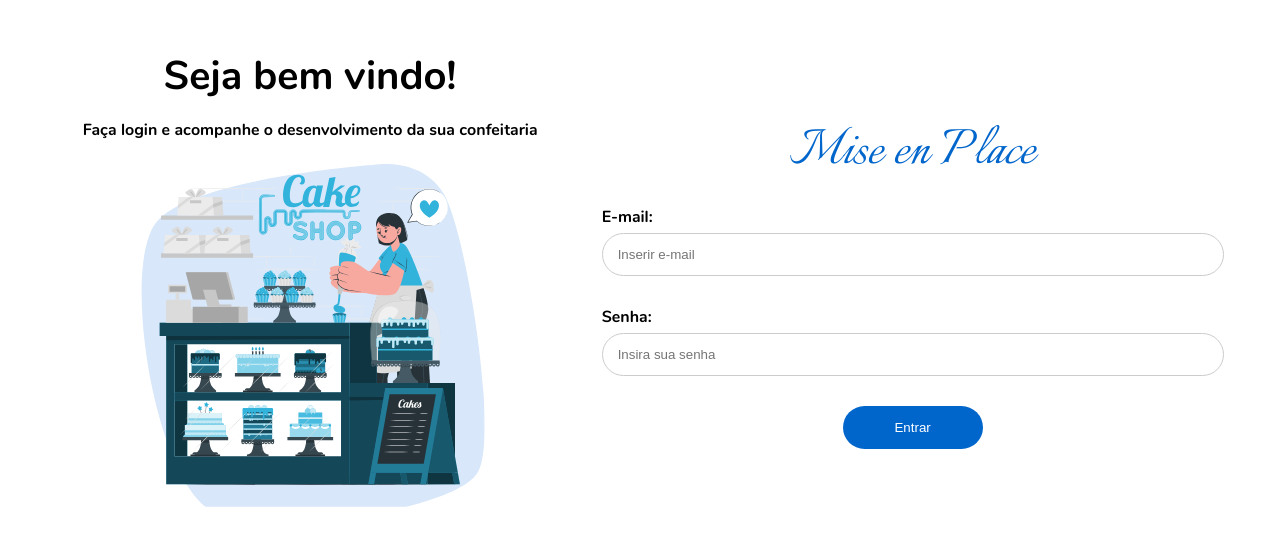
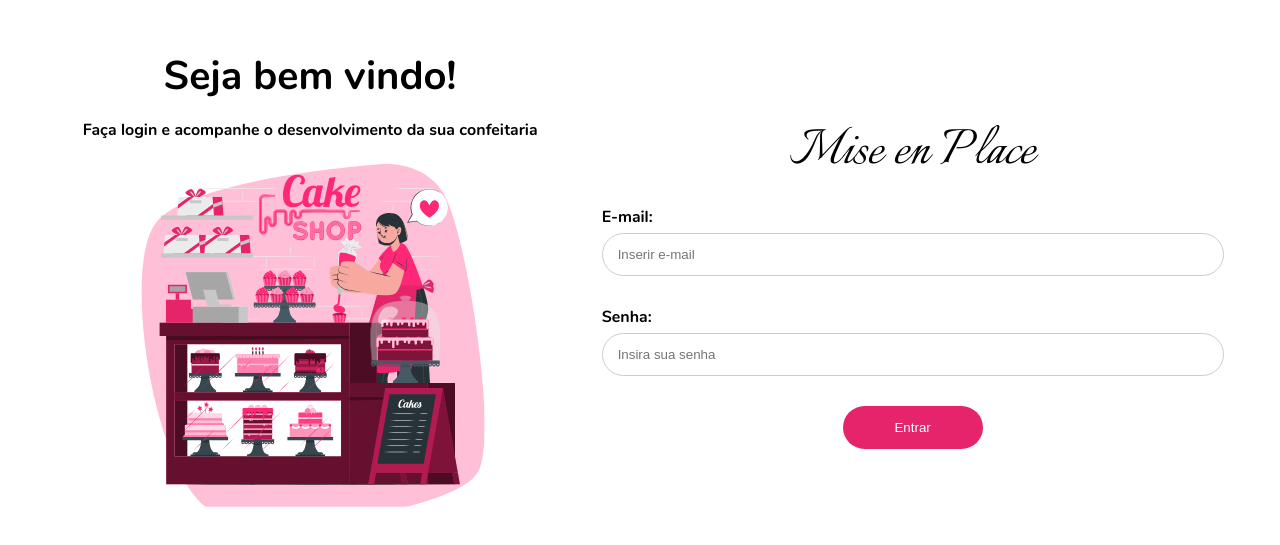
Before and after one commit to Grupo03-SPTECH20241/fe_MiseEnPlace, a React (Create React App) app in the folder mise-en-place/: page /Login in a window 1280 px wide. Shown: the part 119-664 px from the top of the page. Built offline with nearby package versions, Linux system fonts and the light colour scheme.

Commit message:
fe_MiseEnPlace -> Mudança de cores nas telas de login e cadastro

```diff
--- a/mise-en-place/src/pages/Cadastro/cadastro.module.css
+++ b/mise-en-place/src/pages/Cadastro/cadastro.module.css
@@ -55,7 +55,7 @@ p {
 
 .form-content span {
     font-family: Italianno-Regular;
-    color: #0066cc;
+    color: #000000;
     font-size: 62px;
     font-weight: normal;
 }
@@ -113,7 +113,7 @@ input[type="file"] {
 }
 
 .buttonCadastro-submit {
-    background-color: #0066cc;
+    background-color: #E5246B;
     color: white;
     padding: 10px 20px;
     border: none;
@@ -124,7 +124,7 @@ input[type="file"] {
 }
 
 .buttonCadastro-submit:hover {
-    background-color: #004c99;
+    background-color: #DE0052;
 }
 
 input[type="file"] {
--- a/mise-en-place/src/pages/Login/login.jsx
+++ b/mise-en-place/src/pages/Login/login.jsx
@@ -4,6 +4,7 @@ import ConfeiteiraImage from '../../utils/img/ConfeiteiraImage.svg';
 import api from '../../api';
 import { toast, ToastContainer } from 'react-toastify';
 import 'react-toastify/dist/ReactToastify.min.css';
+import Spinner from '../../components/Spinner/spinner';
 
 function Login() {
     const [email, setEmail] = useState('');
@@ -21,8 +22,12 @@ function Login() {
         })
     };
 
+    var clicou = false;
     return (
         <div className={LoginStyles['App']}>
+
+
+
             <ToastContainer />
             <div className={LoginStyles['form-container']}>
                 <div className={LoginStyles['left-container']}>
--- a/mise-en-place/src/pages/Login/login.module.css
+++ b/mise-en-place/src/pages/Login/login.module.css
@@ -40,7 +40,7 @@ p {
 
 .form-content span {
     font-family: Italianno-Regular;
-    color: #0066cc;
+    color: #000000;
     font-size: 62px;
     font-weight: normal;
 }
@@ -86,7 +86,7 @@ input[type="password"] {
 }
 
 .button-submit {
-    background-color: #0066cc;
+    background-color: #E5246B;
     color: white;
     padding: 10px 20px;
     border: none;
@@ -97,7 +97,7 @@ input[type="password"] {
 }
 
 .button-submit:hover {
-    background-color: #004c99;
+    background-color: #DE0052;
 }
 
 @media screen and (max-width: 1024px){
```
Also changed, not shown: mise-en-place/src/utils/img/ConfeiteiraImage.svg.
